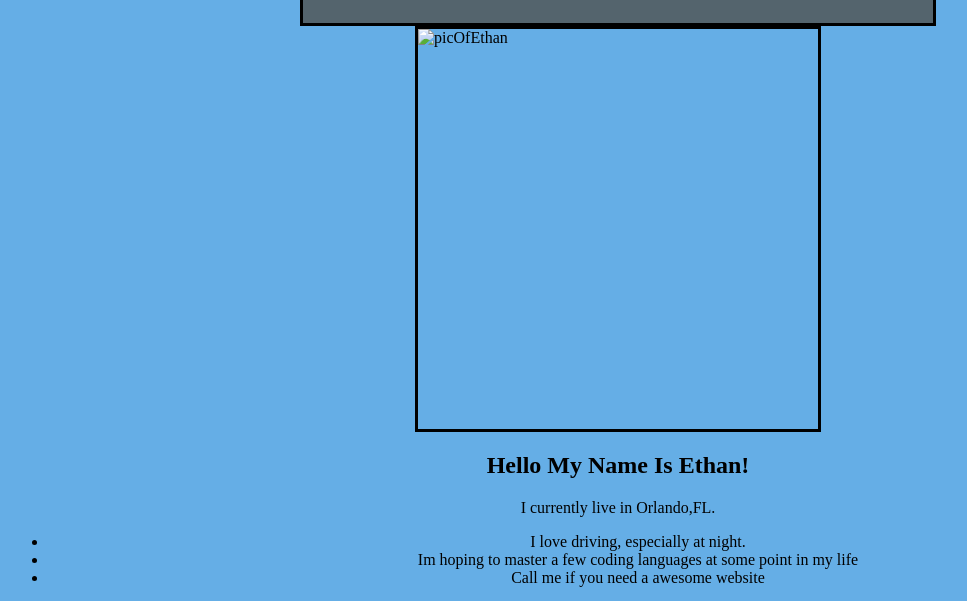
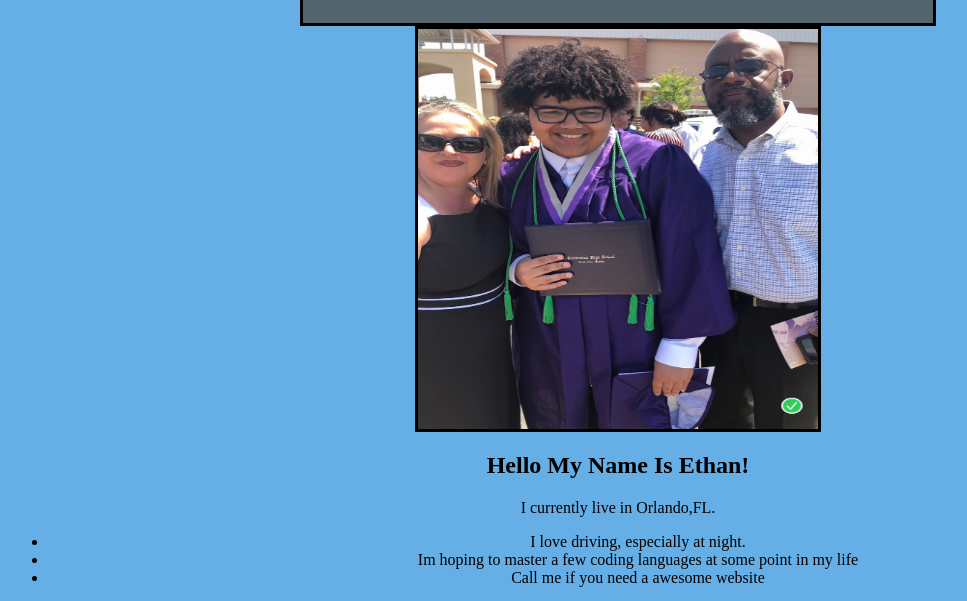
Before and after one commit to EthanRussell-SE/Portfolio, a plain HTML site: page index.html in a window 1280 px wide. Shown: the part 199-800 px from the top of the page, without its empty margins (22-989 px from the left). Drawn offline with Linux system fonts and the light colour scheme; a script that the page names is missing.

Commit message:
Update index.html

```diff
--- a/index.html
+++ b/index.html
@@ -1,28 +1,35 @@
 <!DOCTYPE html>
-<html>
-
-
+<html lang="en">
+<!--
+  sets the language of the page as English.
+  -->
 <head>
   <meta charset="utf-8">
   <meta name="viewport" content="width=device-width">
   <title>Porfolio</title>
-  <link href="style.css" rel="stylesheet" type="text/css" />
+  <link href="style.css" rel="stylesheet" type="text/css">
+    <!--
+  links this HTML to a CSS file called style.css
+  -->
 </head>
-
+<body>
   <header>
     <div>
       <h1 class="centerAll" > Ethan Russell </h1>
       <p class="centerAll" >Software Developer</p>
+        <!--
+        displays text to the style class of centerAll
+  -->
     </div>
 
   </header>
 
-<body>
+
   <main>
   <div>
     <article>
     <script src="script.js"></script>
-    <img src="main/Ethan.jpg" alt="picOfEthan">
+    <img src="Ethan.jpg" alt="picOfEthan">
     <h2 class="centerAll">Hello My Name Is Ethan!</h2>
     <p class="centerAll">
       I currently live in Orlando,FL.
@@ -46,8 +53,14 @@
 
     <ol>
       <li class="centerAll"> <a href="https://www.linkedin.com/in/ethan-russell-4a32bb251/">LinkedIn</a> </li>
+        <!--
+        creates a hyperlink to the address of Ethan's LinkedIn page
+  -->
 
       <li class="centerAll"> <a href="https://github.com/EthanTheDread">GitHub</a> </li>
+              <!--
+        creates a hyperlink to the address of Ethans GitHub page
+  -->
     </ol>
 <div class= "container">
   <nav><iframe src="https://www.google.com/maps/embed?pb=!1m18!1m12!1m3!1d112222.13767750635!2d-81.42506598771193!3d28.48129925550587!2m3!1f0!2f0!3f0!3m2!1i1024!2i768!4f13.1!3m3!1m2!1s0x88e773d8fecdbc77%3A0xac3b2063ca5bf9e!2sOrlando%2C%20FL!5e0!3m2!1sen!2sus!4v1686361470361!5m2!1sen!2sus" width="600" height="450" style="border:0;" allowfullscreen="" loading="lazy" referrerpolicy="no-referrer-when-downgrade"></iframe></nav>
```
